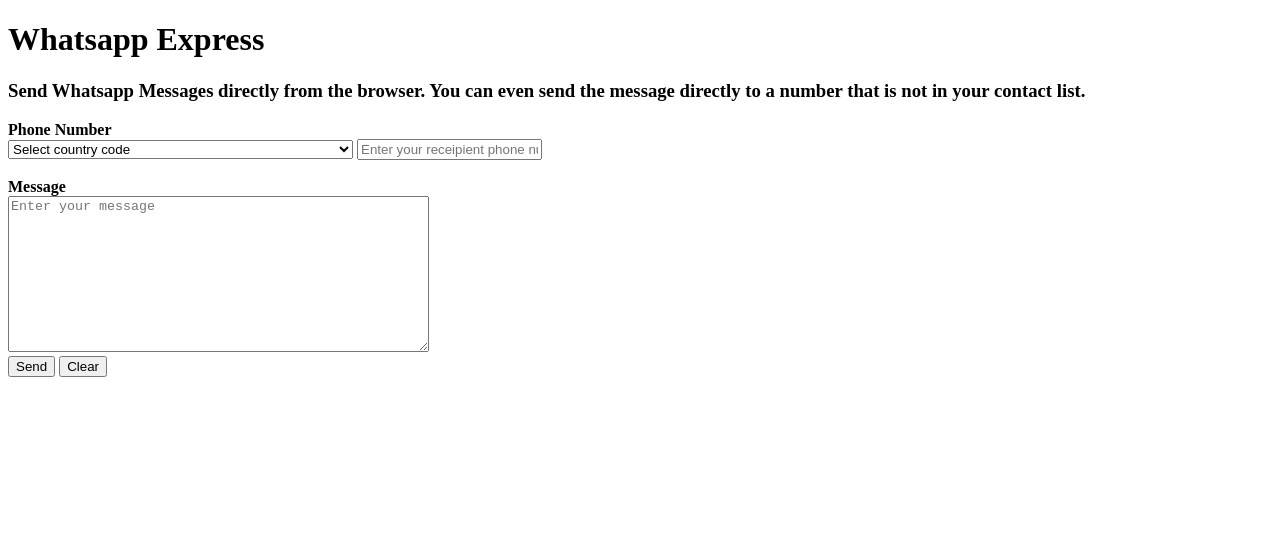
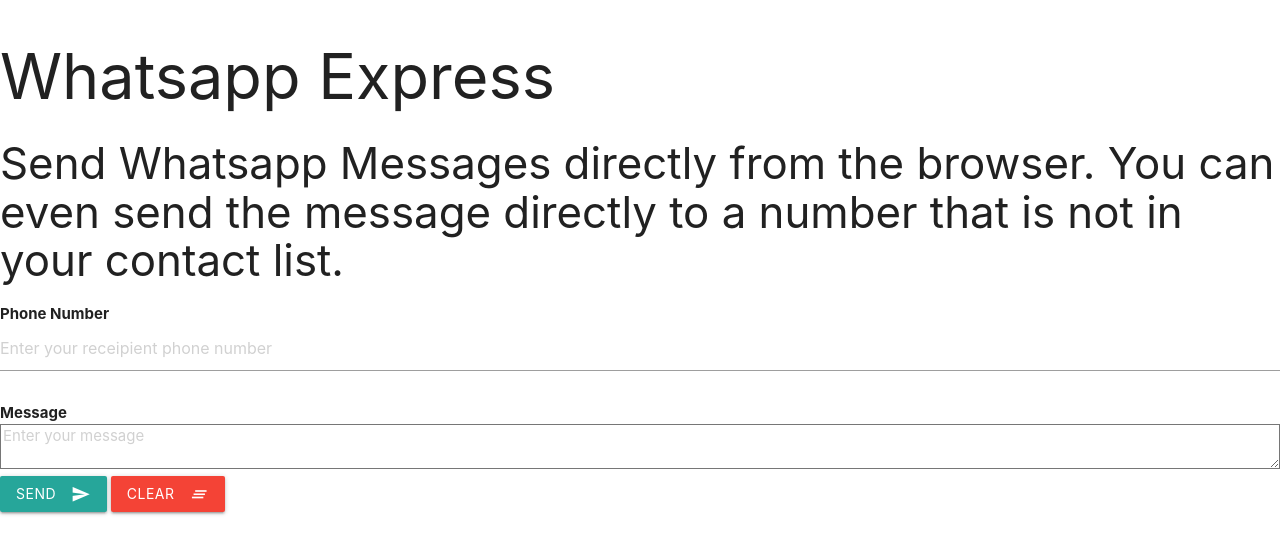
Before and after one commit to afzafri/Whatsapp-Express, a plain HTML site: page index.html in a window 1280 px wide. Drawn offline with nearby package versions, Linux system fonts and the light colour scheme.

Commit message:
included Materialize CSS and Icons for frontend

```diff
--- a/index.html
+++ b/index.html
@@ -4,6 +4,11 @@
 	<title>Whatsapp Express</title>
 	<!-- Tell the browser to be responsive to screen width -->
 	<meta content="width=device-width, initial-scale=1, maximum-scale=1, user-scalable=no" name="viewport">
+
+	<!-- Materialize -->
+	<link rel="stylesheet" href="https://cdnjs.cloudflare.com/ajax/libs/materialize/0.98.0/css/materialize.min.css">
+	<!--Import Google Icon Font-->
+     <link href="http://fonts.googleapis.com/icon?family=Material+Icons" rel="stylesheet">
 </head>
 <body>
 <h1>Whatsapp Express</h1>
@@ -17,8 +22,12 @@
 	<input type="text" name="phone" id="phone" placeholder="Enter your receipient phone number" required=""><br><br>
 	<b>Message</b><br>
 	<textarea rows="10" cols="50" name="message" id="message" placeholder="Enter your message"></textarea><br>
-	<button type="submit">Send</button>
-	<button type="reset">Clear</button>
+	<button class="btn waves-effect waves-light" type="submit">
+		Send <i class="material-icons right">send</i>
+	</button>
+	<button class="btn waves-effect waves-light red" type="reset">
+		Clear <i class="material-icons right">clear_all</i>
+	</button>
 </form>
 
 <script type="text/javascript" src="./process.js"></script>
```
